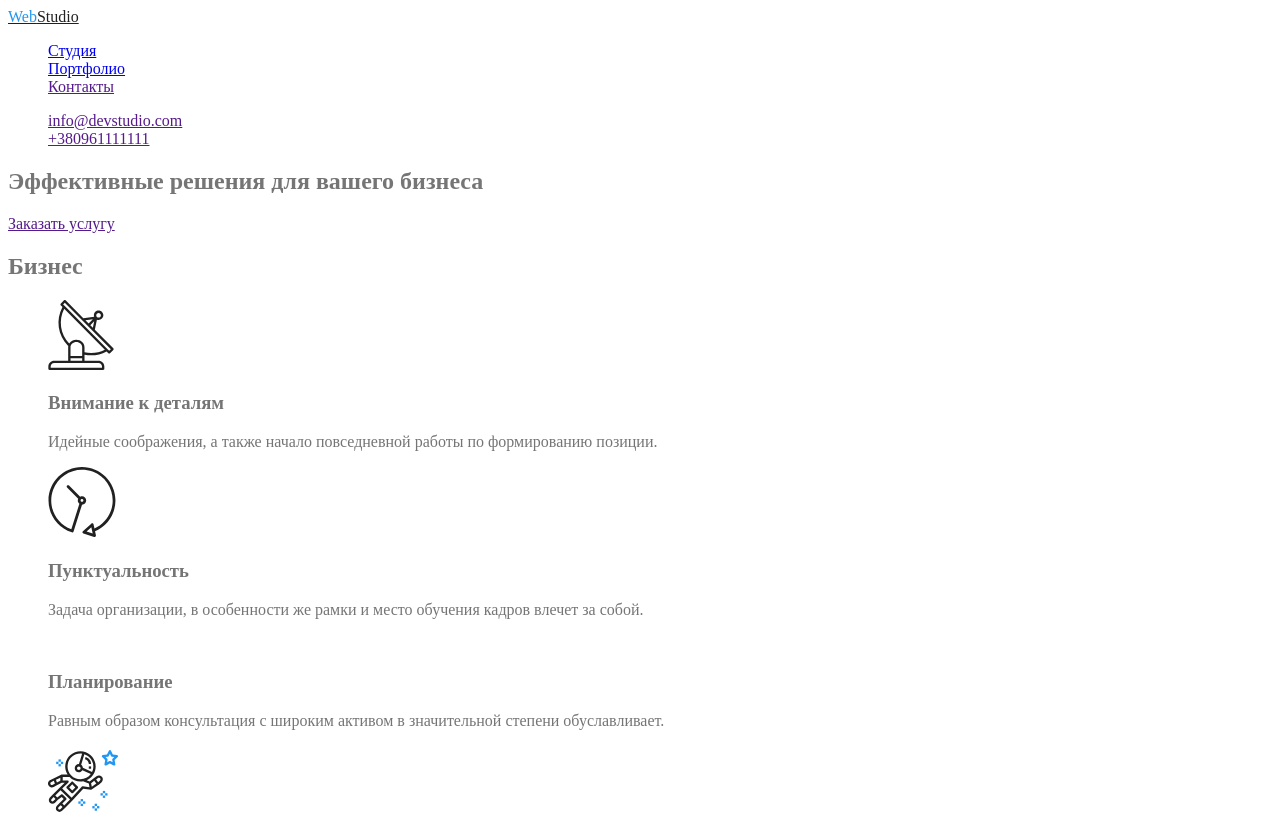
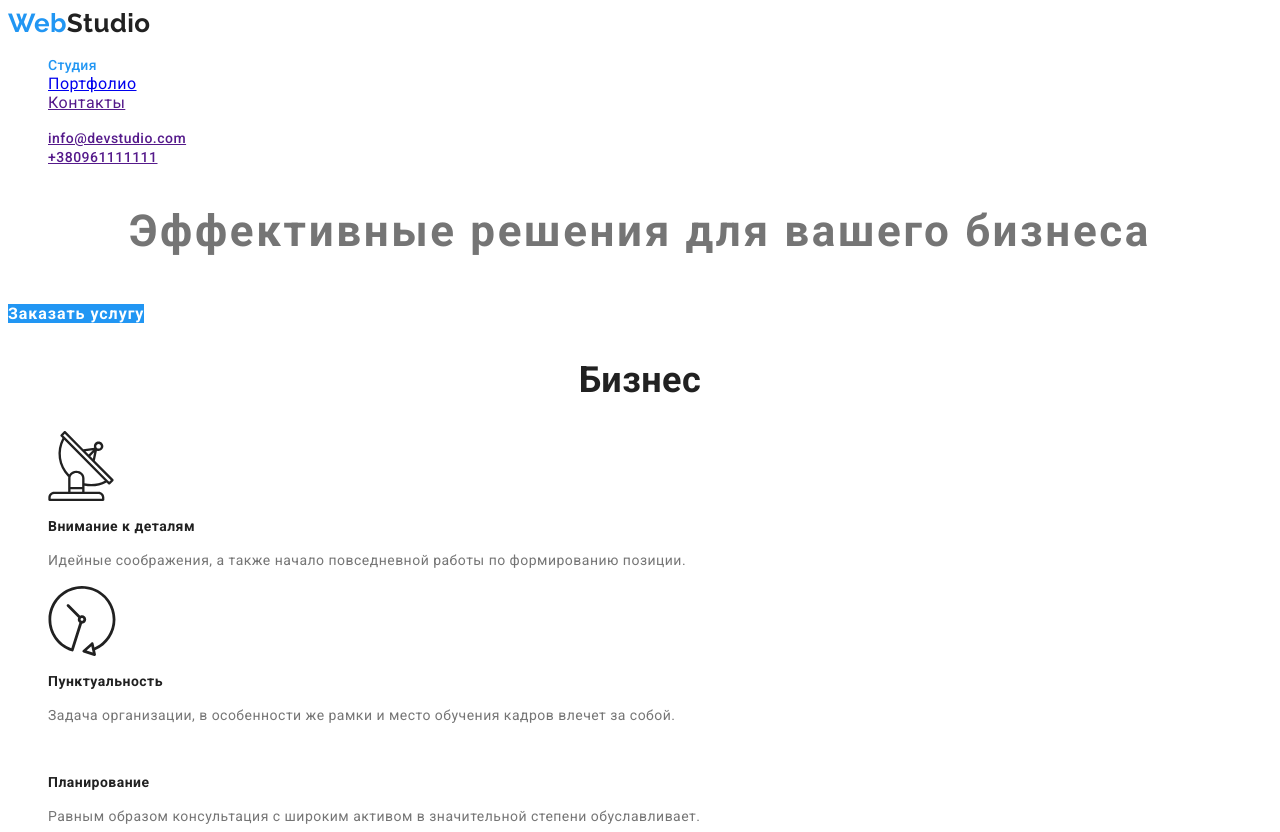
Before and after one commit to LiudmylaKostova/goit-markup-hw-02, a plain HTML site: page index.html in a window 1280 px wide. Shown: the top 832 px of the page. Drawn offline with Linux system fonts and the light colour scheme.

Commit message:
Изменила размеры шрифтов

```diff
--- a/CSS/styles.css
+++ b/CSS/styles.css
@@ -11,23 +11,131 @@
 body {
   color: var(--primary-text-color);
   background-color: var(--background-color);
+  font-family: Roboto, sans-serif;
+  letter-spacing: 0.03em;
 }
-
-/* Site-nav */
 
 .list {
   list-style: none;
 }
-.site-nav {
-  color: var(--primary-text-color);
-}
+/* site-nav */
+
 .logo {
   color: var(--title-text-color);
+  font-family: Raleway, cursive;
+  font-weight: 700;
+  font-size: 26px;
+  line-height: 1.19;
+  text-decoration: none;
+}
+.site-nav .logo:hover,
+.site-nav .logo:focus {
+  color: var(--accent-color);
 }
 .accent-logo {
   color: var(--accent-color);
 }
-.site-nav .link: hover,
-.site-nav .link: focus {
-  color: var();
+.site-nav .link {
+  color: var(--accent-color);
+  font-weight: 500;
+  font-size: 14px;
+  line-height: 1.14;
+  letter-spacing: 0.02em;
+  text-decoration: none;
 }
+.site-nav .link.current {
+  color: var(--accent-color);
+}
+.site-nav .link:hover,
+.site-nav .link:focus {
+  color: var(--accent-color);
+}
+.site-nav .contacts:hover,
+.site-nav .contacts:focus {
+  color: var(--accent-color);
+}
+.site-nav .contacts {
+  font-weight: 500;
+  font-size: 14px;
+  line-height: 1.14;
+}
+/* Hero */
+.hero-title {
+  font-weight: 900;
+  font-size: 44px;
+  line-height: 1.36;
+  letter-spacing: 0.06em;
+  text-align: center;
+}
+.section-title {
+  color: var(--title-text-color);
+  font-weight: 700;
+  font-size: 36px;
+  line-height: 1.17;
+  text-align: center;
+}
+.section .text {
+  color: var(--primary-text-color);
+}
+
+/* Benefits */
+.benefits-title {
+  color: var(--title-text-color);
+  font-weight: 700;
+  font-size: 14px;
+  line-height: 1.14;
+}
+.benefits .text {
+  font-weight: 400;
+  font-size: 14px;
+  line-height: 1.71;
+}
+/* Works */
+.works-title {
+  font-weight: 700;
+  font-size: 14px;
+  line-height: 1.14;
+}
+/* Our team */
+.our-team {
+  background-color: var(--secondary-background-color);
+}
+.names {
+  color: var(--title-text-color);
+  font-weight: 500;
+  font-size: 16px;
+  line-height: 1.19;
+}
+.our-team .text {
+  font-weight: 400;
+  font-size: 16px;
+  line-height: 1.19;
+}
+/* Social-links */
+.social-links {
+  list-style: none;
+  text-decoration: none;
+}
+.social-links:hover,
+.social-links:focus {
+  color: var(--accent-color);
+  list-style: none;
+  text-decoration: none;
+}
+
+/* Buttons */
+.button {
+  color: var(--title-text-color);
+  background-color: var(--background-color);
+  font-family: inherit;
+  font-weight: 700;
+  font-size: 16px;
+  line-height: 1.87;
+  letter-spacing: 0.06em;
+  text-decoration: none;
+}
+.button.primary {
+  color: var(--background-color);
+  background-color: var(--accent-color);
+  text-decoration: none;
+}
--- a/index.html
+++ b/index.html
@@ -4,6 +4,10 @@
     <meta charset="UTF-8" />
     <meta name="viewport" content="width=device-width, initial-scale=1.0" />
     <title>Document</title>
+    <link
+      href="https://fonts.googleapis.com/css2?family=Raleway:wght@700&family=Roboto:wght@400;500;700&display=swap"
+      rel="stylesheet"
+    />
     <link rel="stylesheet" href="./CSS/styles.css" />
   </head>
   <body>
@@ -13,7 +17,7 @@
           <span class="accent-logo">Web</span>Studio</a
         >
         <ul class="site-nav list">
-          <li><a href="./index.html" class="link">Студия</a></li>
+          <li><a href="./index.html" class="link current">Студия</a></li>
           <li><a href="./portfolio.html" class="Link">Портфолио</a></li>
           <li><a href="" class="Link">Контакты</a></li>
         </ul>
@@ -31,7 +35,7 @@
         <h1 class="hero-title">
           Эффективные решения для вашего бизнеса
         </h1>
-        <a href="" class="button-primary">Заказать услугу</a>
+        <a href="" class="button primary">Заказать услугу</a>
       </section>
 
       <section class="section">
@@ -230,7 +234,7 @@
     </main>
 
     <footer class="footer">
-      <a href="" class="footer logo-list"
+      <a href="" class="footer-logo list"
         ><span class="accent-logo">Web</span>studio</a
       >
       <adress class="footer-adress">г. Киев, пр-т Леси Украинки, 26</adress>
@@ -245,7 +249,7 @@
         <li><a href="" aria-label="Ссылка на Facebook">Facebook </a></li>
         <li><a href="" aria-label="Ссылка на Linkedin">LinkedIn</a></li>
       </ul>
-      <b>Подпишитесь на рассылку</b>
+      <b class="button primary">Подпишитесь на рассылку</b>
       <p>2020 | Developed by GoIT Students</p>
     </footer>
   </body>
```
